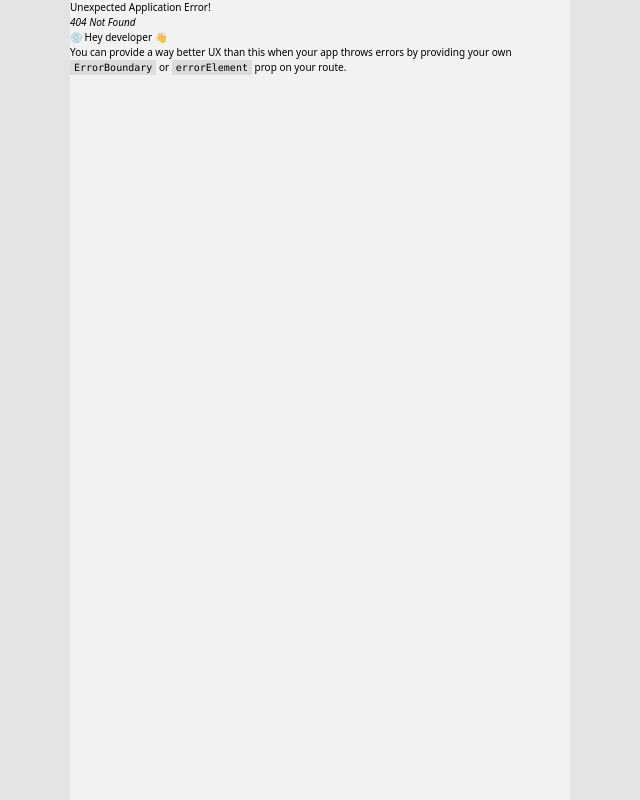
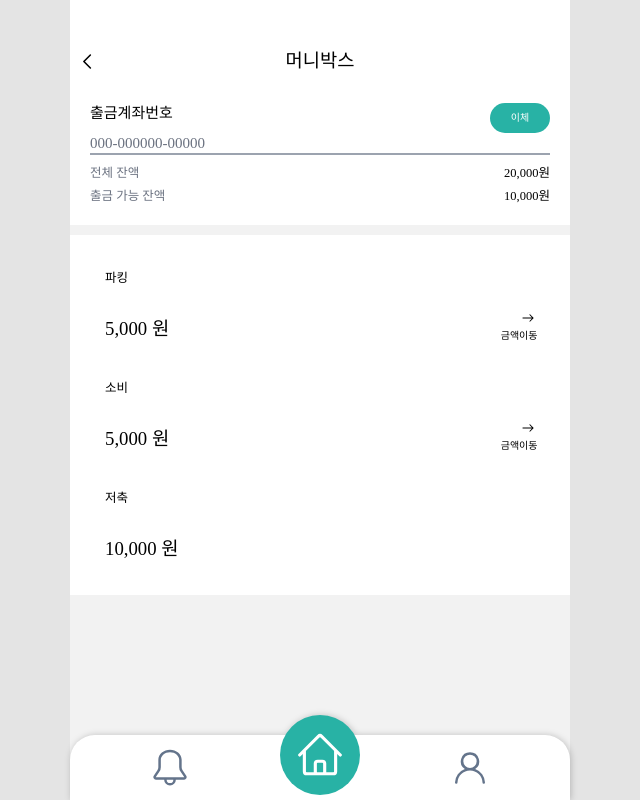
Before and after one commit to Hana4Team/FE, a React (Vite) app: page /moneyBox in a window 1280 px wide. Before the commit this address had no page. Shown: the whole page, without its empty margins (320-960 px from the left). Built offline with nearby package versions, Linux system fonts and the light colour scheme.

Commit message:
feat: 머니박스 진행중

```diff
--- a/src/components/ChoiceMenu.tsx
+++ b/src/components/ChoiceMenu.tsx
@@ -16,14 +16,14 @@ export const ChoiceMenu: FC<IProps> = ({ title, children, onClose }) => {
       ></div>
       <div className='absolute z-20 bottom-0 bg-white w-full h-auto pt-3 pb-10 border border-none rounded-t-[3rem]'>
         <div className='flex h-20 items-center px-7'>
+          <p className='font-hanaRegular text-[1.8rem] w-full text-center ml-10'>
+            {title}
+          </p>
           <IoCloseOutline
             size={28}
             className='cursor-pointer'
             onClick={onClose}
           />
-          <p className='font-hanaRegular text-[1.8rem] w-full text-center mr-10'>
-            {title}
-          </p>
         </div>
         <hr className='mt-0.5 divide-hanaGray' />
         <div className='px-7 mt-7 h-full'>{children}</div>
--- /dev/null
+++ b/src/components/molecules/MoneyBoxItem.tsx
@@ -0,0 +1,49 @@
+import React, { FC } from 'react';
+import { IoIosArrowRoundForward } from 'react-icons/io';
+
+interface Iprops {
+  title: string;
+  balance: number;
+  color1: string;
+  color2: string;
+  onClick?: () => void;
+  isLimit?: boolean;
+}
+
+export const MoneyBoxItem: FC<Iprops> = ({
+  title,
+  balance,
+  color1,
+  color2,
+  onClick,
+  isLimit,
+}) => {
+  return (
+    <div className='flex h-[10rem]'>
+      <div
+        className={`flex flex-col justify-between w-full bg-[#${color1}] p-6 font-hanaMedium ${isLimit ? 'rounded-2xl' : 'rounded-l-2xl'}`}
+      >
+        <div className='flex flex-row'>
+          <p className='text-xl'>{title}</p>
+          {isLimit && (
+            <div
+              className={`ml-4 flex w-16 flex-col text-sm text-center justify-center align-middle font-hanaBold text-white bg-[#${color2}] rounded-3xl`}
+            >
+              출금제한
+            </div>
+          )}
+        </div>
+        <p className='text-3xl font-hanaBold'>{balance.toLocaleString()} 원</p>
+      </div>
+      {!isLimit && (
+        <div
+          className={`flex flex-col justify-end items-end w-28 bg-[#${color2}] rounded-r-2xl p-5 font-hanaMedium cursor-pointer`}
+          onClick={() => onClick!()}
+        >
+          <IoIosArrowRoundForward size={20} />
+          금액이동
+        </div>
+      )}
+    </div>
+  );
+};
--- /dev/null
+++ b/src/components/molecules/MoneyBoxMoveItem.tsx
@@ -0,0 +1,25 @@
+import { FC } from 'react';
+
+interface Iprops {
+  text: string;
+  color: string;
+  imageSrc: string;
+}
+
+export const MoneyBoxMoveItem: FC<Iprops> = ({ text, color, imageSrc }) => {
+  return (
+    <div
+      className={`flex flex-col justify-center items-center w-2/5 h-52 bg-[#${color}] rounded-2xl text-2xl font-hanaRegular cursor-pointer`}
+    >
+      <p>
+        <span className='font-hanaMedium'>{text}</span>으로
+      </p>
+      이동
+      <img
+        src={imageSrc}
+        alt='piggybank2'
+        className='w-[4.5rem] h-[4.5rem] mt-2'
+      />
+    </div>
+  );
+};
--- /dev/null
+++ b/src/pages/moneyBox/MoneyBox.tsx
@@ -0,0 +1,78 @@
+import Topbar from '../../components/molecules/Topbar';
+import { MoneyBoxItem } from '../../components/molecules/MoneyBoxItem';
+import { ChoiceMenu } from '../../components/ChoiceMenu';
+import { useState } from 'react';
+import { MoneyBoxMoveItem } from '../../components/molecules/MoneyBoxMoveItem';
+
+export const MoneyBox = () => {
+  const [showModal, setShowModal] = useState<boolean>(false);
+  // state로 클릭한것 저장해야함
+
+  const showModalHandler = () => setShowModal(!showModal);
+
+  return (
+    <>
+      {showModal && (
+        // title 변경 필요
+        <ChoiceMenu title='소비에서' onClose={() => showModalHandler()}>
+          <div className='flex flex-row justify-center gap-5'>
+            <MoneyBoxMoveItem
+              color='9CDAB8'
+              text='저축'
+              imageSrc='icons/piggybank2.svg'
+            />
+            <MoneyBoxMoveItem
+              color='9CDAB8'
+              text='저축'
+              imageSrc='icons/piggybank2.svg'
+            />
+          </div>
+        </ChoiceMenu>
+      )}
+      <Topbar title='머니박스' />
+      {/* 출금 계좌번호 공간 */}
+      <div className='flex flex-col bg-white p-8 font-hanaMedium mb-4'>
+        <div className='flex justify-between'>
+          <p className='text-2xl'>출금계좌번호</p>
+          <div className='flex flex-col w-24 h-12 text-center justify-center align-middle bg-hanaGreen text-white rounded-[10rem]'>
+            이체
+          </div>
+        </div>
+        <p className='text-2xl text-gray-500'>000-000000-00000</p>
+        <div className='bg-gray-400 h-1'></div>
+        <div className='flex justify-between text-xl mt-4'>
+          <p className='font-hanaRegular text-gray-500'>전체 잔액</p>
+          <p>20,000원</p>
+        </div>
+        <div className='flex justify-between text-xl mt-2'>
+          <p className='font-hanaRegular text-gray-500'>출금 가능 잔액</p>
+          <p className='font-hanaRegular'>10,000원</p>
+        </div>
+      </div>
+      {/* 머니박스 아이템 공간 */}
+      <div className='flex flex-col bg-white p-8 gap-y-4'>
+        <MoneyBoxItem
+          title='파킹'
+          balance={5000}
+          color1='9BDEDF'
+          color2='5CB6B7'
+          onClick={() => showModalHandler()}
+        />
+        <MoneyBoxItem
+          title='소비'
+          balance={5000}
+          color1='FFB2B7'
+          color2='F2777E'
+          onClick={() => showModalHandler()}
+        />
+        <MoneyBoxItem
+          title='저축'
+          balance={10000}
+          color1='9CDAB8'
+          color2='74BE96'
+          isLimit
+        />
+      </div>
+    </>
+  );
+};
--- a/tailwind.config.js
+++ b/tailwind.config.js
@@ -15,6 +15,7 @@ export default {
         hanaGreen: '#28B2A5',
         hanaRed: '#E90061',
         hanaGray: '#F2F2F2',
+        hanaLightGreen: '#9CDAB8',
         white: '#FFFFFF',
       },
       dropShadow: {
```
Also changed, not shown: src/main.tsx (+8 -1 lines), public/icons/piggybank2.svg (added).
